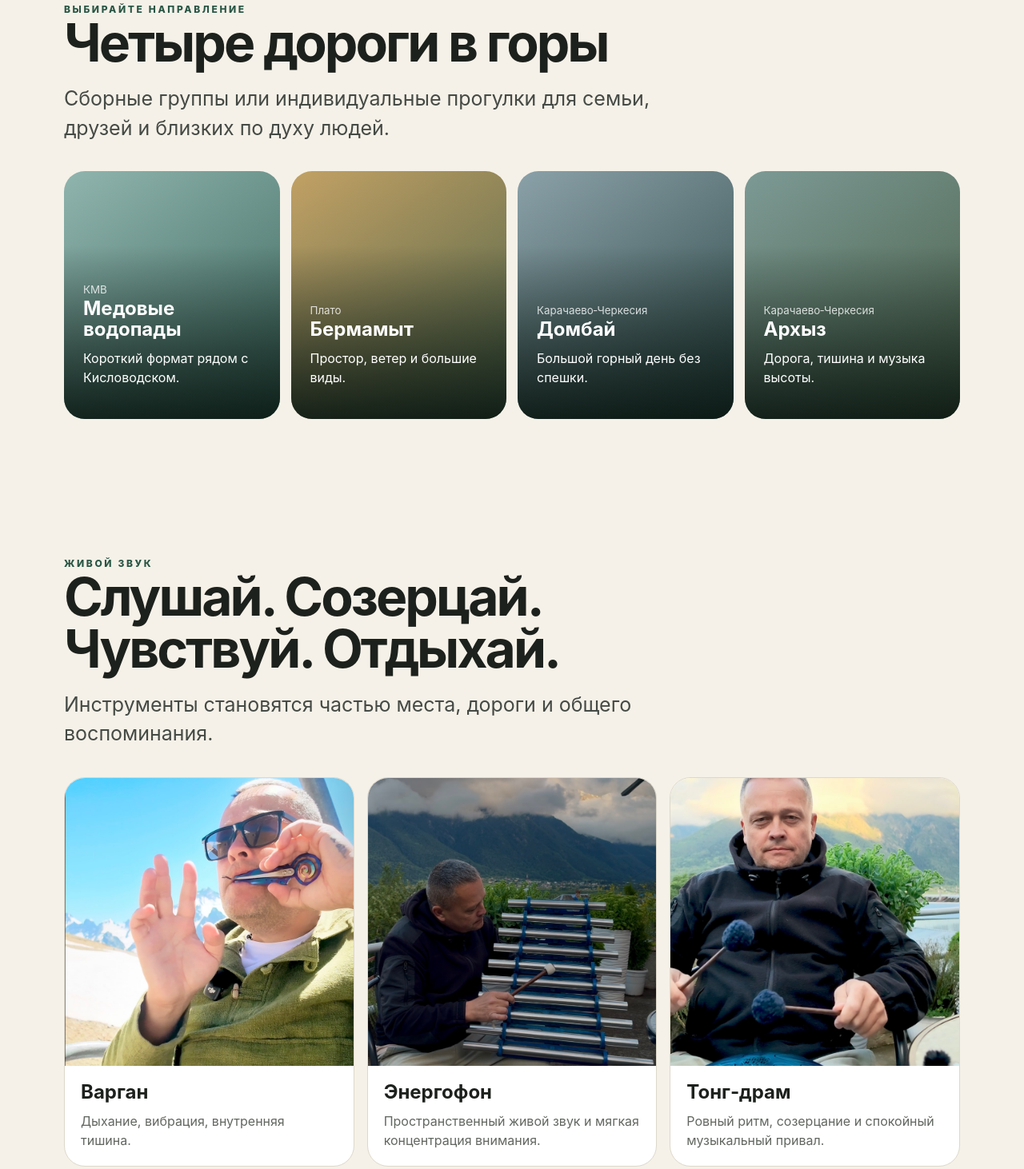
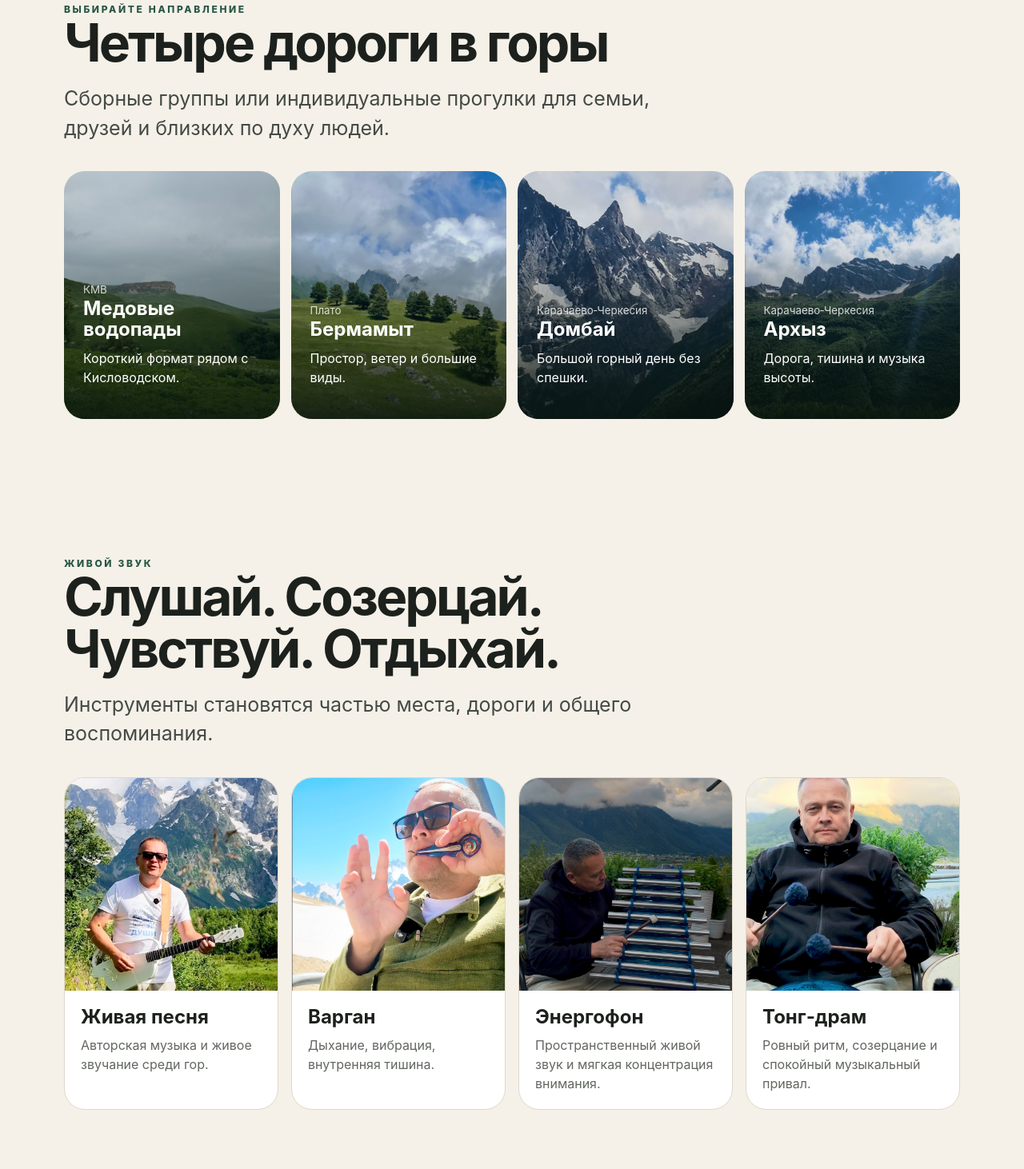
Before and after one commit to skyyakovlev-blip/-detox-dushi, a plain HTML site: page index.html in a window 1280 px wide. Shown: the part 2109-3571 px from the top of the page at 80% size. Drawn offline with Linux system fonts and the light colour scheme.

Commit message:
Add files via upload

```diff
--- a/index.html
+++ b/index.html
@@ -57,13 +57,13 @@
     .routes{display:grid;grid-template-columns:repeat(4,1fr);gap:14px}
     .route{position:relative;min-height:310px;border-radius:26px;overflow:hidden;background:#ddd;padding:24px;display:flex;align-items:end;color:white}
     .route:before{content:"";position:absolute;inset:0;background:linear-gradient(0deg,rgba(8,20,15,.88),rgba(8,20,15,.10) 70%)}
-    .route:nth-child(1){background:linear-gradient(145deg,#9fc7c0,#406e63)}
-    .route:nth-child(2){background:linear-gradient(145deg,#d7b16e,#53694e)}
-    .route:nth-child(3){background:linear-gradient(145deg,#9ab1ba,#2f4b4a)}
-    .route:nth-child(4){background:linear-gradient(145deg,#8aa9a4,#4e654c)}
+    .route:nth-child(1){background-image:url("assets/honey.jpg");background-size:cover;background-position:center}
+    .route:nth-child(2){background-image:url("assets/bermamyt.jpg");background-size:cover;background-position:center}
+    .route:nth-child(3){background-image:url("assets/dombay.jpg");background-size:cover;background-position:center}
+    .route:nth-child(4){background-image:url("assets/arkhyz.jpg");background-size:cover;background-position:center}
     .route-content{position:relative;z-index:1}
     .route small{opacity:.8}
-    .sound-grid{display:grid;grid-template-columns:repeat(3,1fr);gap:16px}
+    .sound-grid{display:grid;grid-template-columns:repeat(4,1fr);gap:16px}
     .sound{background:#fff;border-radius:26px;overflow:hidden;border:1px solid var(--line)}
     .sound img{aspect-ratio:1/1;object-fit:cover}
     .sound-body{padding:20px}
@@ -147,7 +147,7 @@
           <p class="lead">Едем небольшой компанией, останавливаемся там, где хочется задержаться, смотрим, дышим, фотографируемся и слушаем, как горы отвечают музыке.</p>
           <p>В программе могут быть прогулки, живая авторская песня, варганотерапия, звуковая ванна и спокойное общение. Без гонки за количеством локаций.</p>
         </div>
-        <div class="story-image"><img src="assets/kislovodsk.jpg" alt="Кавказ и Кисловодск" loading="lazy"></div>
+        <div class="story-image"><img src="assets/guitar.jpg" alt="Живая песня в горах" loading="lazy"></div>
       </div>
     </section>
 
@@ -175,6 +175,7 @@
           <p class="lead">Инструменты становятся частью места, дороги и общего воспоминания.</p>
         </div>
         <div class="sound-grid">
+          <article class="sound"><img src="assets/guitar.jpg" alt="Живая песня с гитарой в горах" loading="lazy"><div class="sound-body"><h3>Живая песня</h3><p>Авторская музыка и живое звучание среди гор.</p></div></article>
           <article class="sound"><img src="assets/vargan.jpg" alt="Варган в горах" loading="lazy"><div class="sound-body"><h3>Варган</h3><p>Дыхание, вибрация, внутренняя тишина.</p></div></article>
           <article class="sound"><img src="assets/energofon.jpg" alt="Энергофон в горах" loading="lazy"><div class="sound-body"><h3>Энергофон</h3><p>Пространственный живой звук и мягкая концентрация внимания.</p></div></article>
           <article class="sound"><img src="assets/tongdrum.jpg" alt="Тонг-драм в горах" loading="lazy"><div class="sound-body"><h3>Тонг‑драм</h3><p>Ровный ритм, созерцание и спокойный музыкальный привал.</p></div></article>
```
